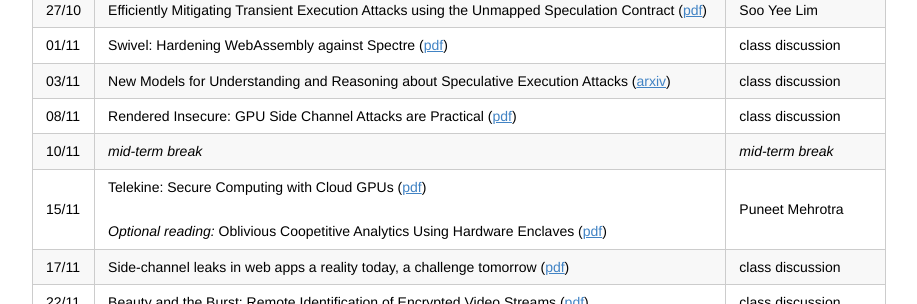
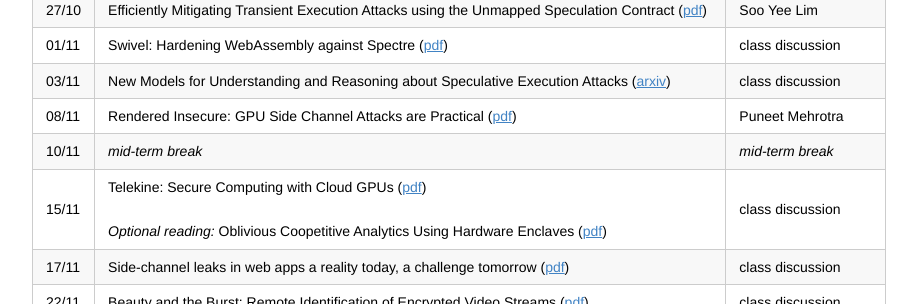
Before and after one commit to aasthakm/aasthakm.github.io, a Jekyll site: the page courses/cpsc538m.html, which Jekyll copies as it is, in a window 1280 px wide and 900 px high, scrolled down 4804 px. Shown: the part 152-456 px from the top of the window, without its empty margins (181-1098 px from the left). Built offline with Jekyll 4.4.1, drawn with Linux system fonts in a browser that asks for light colours; part of the change alters nothing that is shown.

Commit message:
change schedule

```diff
--- a/courses/cpsc538m.html
+++ b/courses/cpsc538m.html
@@ -714,7 +714,7 @@ Students can participate in discussions in class (in person or via the online ch
 <tr>
 <td>08/11</td>
 <td>Rendered Insecure: GPU Side Channel Attacks are Practical (<a href="https://www.cs.ucr.edu/%7Ezhiyunq/pub/ccs18_gpu_side_channel.pdf">pdf</a>)</td>
-<td>class discussion</td>
+<td>Puneet Mehrotra</td>
 </tr>
 <tr>
 <td>10/11</td>
@@ -724,7 +724,7 @@ Students can participate in discussions in class (in person or via the online ch
 <tr>
 <td>15/11</td>
 <td><!--**Reading 1:** Visor: Privacy-Preserving Video Analytics as a Cloud Service ([pdf](https://www.usenix.org/system/files/sec20-poddar.pdf))<br><br>**Reading 2:** -->Telekine: Secure Computing with Cloud GPUs (<a href="https://www.usenix.org/system/files/nsdi20-paper-hunt.pdf">pdf</a>)<br><br><em>Optional reading:</em> Oblivious Coopetitive Analytics Using Hardware Enclaves (<a href="https://dl.acm.org/doi/pdf/10.1145/3342195.3387552">pdf</a>)</td>
-<td>Puneet Mehrotra</td>
+<td>class discussion</td>
 </tr>
 <tr>
 <td>17/11</td>
```
